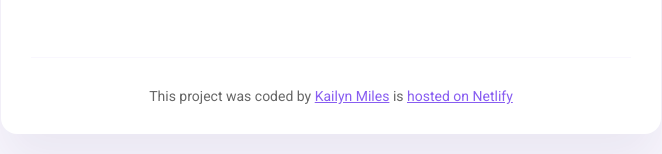
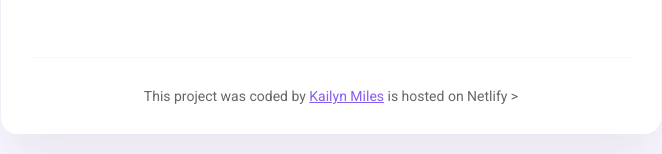
Before and after one commit to itskjmiles/Weather-App, a plain HTML site: page index.html in a window 1280 px wide. Shown: the part 267-421 px from the top of the page, without its empty margins (309-971 px from the left). Drawn offline with nearby package versions, Linux system fonts and the light colour scheme; no server answers; files whose address does not match are found by name.

Commit message:
index.html

```diff
--- a/index.html
+++ b/index.html
@@ -53,9 +53,7 @@
         <a href="https://github.com/itskjmiles/" target="_blank">
           Kailyn Miles</a
         >
-        is
-        <a href="https://main--endearing-marzipan-255f69.netlify.app/?" target="_blank"
-          >hosted on Netlify</a
+        is hosted on Netlify
         >
       </footer>
     </div>
```
